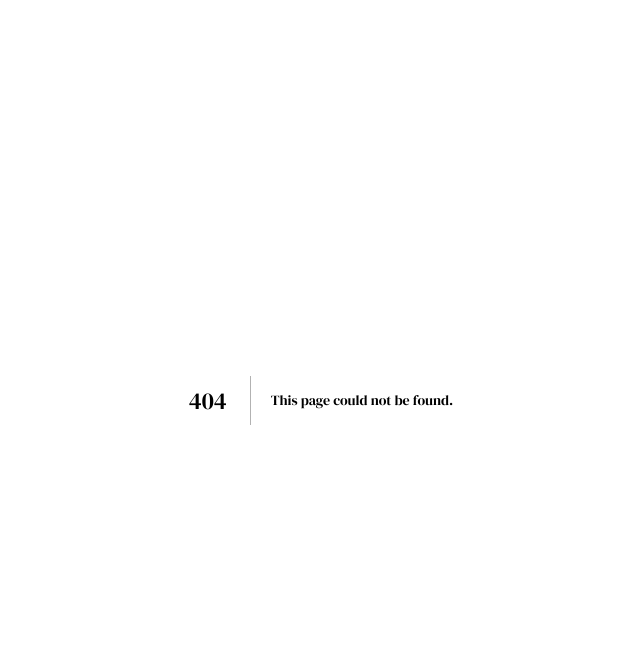
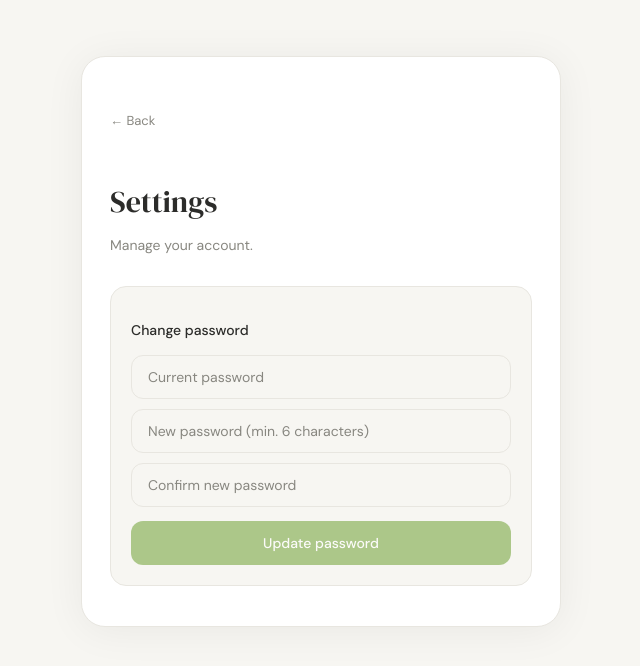
Before and after one commit to soyeonkimgithub/minimal-habit, a Next.js app: page /settings in a window 1280 px wide. Before the commit this address had no page. Shown: the top 666 px of the page, without its empty margins (319-959 px from the left). Built offline with nearby package versions, Linux system fonts and the light colour scheme; no server answers.

Commit message:
feat: add password change in settings

```diff
--- a/app/page.tsx
+++ b/app/page.tsx
@@ -71,6 +71,10 @@ export default function HomePage() {
             <button onClick={() => router.push('/history')}
               style={{ fontSize: 13, color: 'var(--green-400)', background: 'none', border: 'none', cursor: 'pointer', fontFamily: 'DM Sans, sans-serif' }}>
               History
+            </button>
+            <button onClick={() => router.push('/settings')}
+              style={{ fontSize: 13, color: 'var(--muted)', background: 'none', border: 'none', cursor: 'pointer', fontFamily: 'DM Sans, sans-serif' }}>
+              Settings
             </button>
             <button onClick={handleLogout}
               style={{ fontSize: 13, color: 'var(--muted)', background: 'none', border: 'none', cursor: 'pointer', fontFamily: 'DM Sans, sans-serif' }}>
--- /dev/null
+++ b/app/settings/page.tsx
@@ -0,0 +1,123 @@
+'use client'
+import { useState } from 'react'
+import { createClient } from '@/lib/supabase/client'
+import { useRouter } from 'next/navigation'
+
+export default function SettingsPage() {
+  const supabase = createClient()
+  const router = useRouter()
+  const [currentPassword, setCurrentPassword] = useState('')
+  const [newPassword, setNewPassword] = useState('')
+  const [confirmPassword, setConfirmPassword] = useState('')
+  const [loading, setLoading] = useState(false)
+  const [success, setSuccess] = useState(false)
+  const [error, setError] = useState('')
+
+  async function handleChangePassword() {
+    setError('')
+    setSuccess(false)
+
+    if (newPassword.length < 6) {
+      return setError('Password must be at least 6 characters')
+    }
+    if (newPassword !== confirmPassword) {
+      return setError('New passwords do not match')
+    }
+
+    setLoading(true)
+
+    // 현재 비밀번호 확인
+    const { data: { user } } = await supabase.auth.getUser()
+    if (!user?.email) return setLoading(false)
+
+    const { error: signInError } = await supabase.auth.signInWithPassword({
+      email: user.email,
+      password: currentPassword
+    })
+
+    if (signInError) {
+      setLoading(false)
+      return setError('Current password is incorrect')
+    }
+
+    // 새 비밀번호로 변경
+    const { error: updateError } = await supabase.auth.updateUser({
+      password: newPassword
+    })
+
+    if (updateError) {
+      setError(updateError.message)
+    } else {
+      setSuccess(true)
+      setCurrentPassword('')
+      setNewPassword('')
+      setConfirmPassword('')
+    }
+
+    setLoading(false)
+  }
+
+  return (
+    <div className="app-shell">
+      <div className="app-card">
+
+        <button onClick={() => router.push('/')}
+          style={{ fontSize: 13, color: 'var(--muted)', background: 'none', border: 'none', cursor: 'pointer', marginBottom: 32, padding: 0, fontFamily: 'DM Sans, sans-serif' }}>
+          ← Back
+        </button>
+
+        <h1 style={{ fontSize: 30, marginBottom: 6 }}>Settings</h1>
+        <p style={{ fontSize: 14, color: 'var(--muted)', marginBottom: 32 }}>Manage your account.</p>
+
+        {/* 비밀번호 변경 */}
+        <div style={{ background: 'var(--bg)', borderRadius: 16, padding: 20, border: '1px solid var(--border)' }}>
+          <p style={{ fontSize: 14, fontWeight: 500, color: 'var(--text)', marginBottom: 16 }}>
+            Change password
+          </p>
+
+          <div style={{ display: 'flex', flexDirection: 'column', gap: 10 }}>
+            <input
+              className="input-field"
+              type="password"
+              placeholder="Current password"
+              value={currentPassword}
+              onChange={e => setCurrentPassword(e.target.value)}
+            />
+            <input
+              className="input-field"
+              type="password"
+              placeholder="New password (min. 6 characters)"
+              value={newPassword}
+              onChange={e => setNewPassword(e.target.value)}
+            />
+            <input
+              className="input-field"
+              type="password"
+              placeholder="Confirm new password"
+              value={confirmPassword}
+              onChange={e => setConfirmPassword(e.target.value)}
+            />
+
+            {error && (
+              <p style={{ fontSize: 13, color: '#E24B4A' }}>{error}</p>
+            )}
+            {success && (
+              <p style={{ fontSize: 13, color: 'var(--green-400)', fontWeight: 500 }}>
+                ✓ Password updated successfully!
+              </p>
+            )}
+
+            <button
+              className="btn-primary"
+              onClick={handleChangePassword}
+              disabled={loading || !currentPassword || !newPassword || !confirmPassword}
+              style={{ marginTop: 4 }}>
+              {loading ? 'Updating...' : 'Update password'}
+            </button>
+          </div>
+        </div>
+
+      </div>
+    </div>
+  )
+}
```
